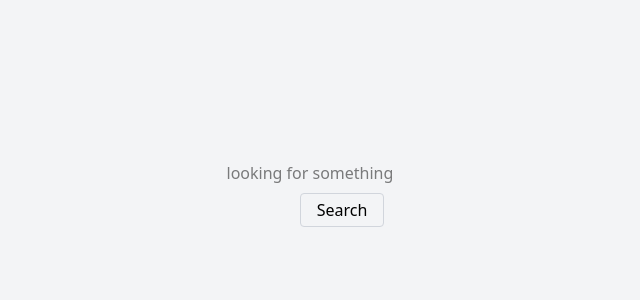
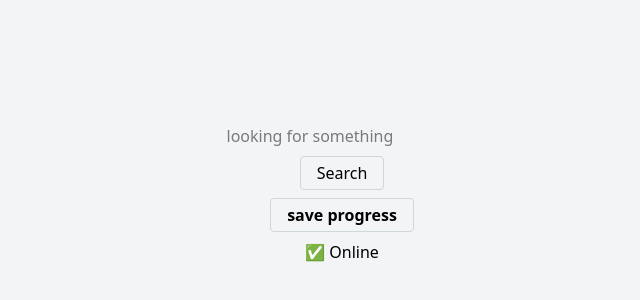
Before and after one commit to FHsm97/search-input, a React (Vite) app: page / in a window 1280 px wide. Shown: the part 238-538 px from the top of the page, without its empty margins (298-938 px from the left). Built offline with nearby package versions, Linux system fonts and the light colour scheme.

Commit message:
S5-E8&9-custome hook-status online

```diff
--- a/src/App.jsx
+++ b/src/App.jsx
@@ -1,12 +1,16 @@
-import { useRef, useState } from 'react'
+import { useEffect, useRef, useState } from 'react'
 import reactLogo from './assets/react.svg'
 import viteLogo from '/vite.svg'
 import './App.css'
 import MyInput from './component/Myinput'
+import SaveProgress from './component/SaveProgress'
+import StatusUserOnline from './component/StatusUserOnline'
 
 function App() {
 
   const searchRef = useRef(null)
+
+
 
   const handleFocus = () => {
 
@@ -16,6 +20,8 @@ function App() {
   }
 
 
+
+
   return (
     <>
       <div className='bg-gray-100'>
@@ -23,14 +29,15 @@ function App() {
         <div className='flex items-center justify-center h-screen'>
           <div className='space-y-2'>
 
-            <MyInput myref={searchRef}/>
+            <MyInput myref={searchRef} />
 
 
             <nav>
               <button className='border border-gray-300 px-4 py-1 rounded' onClick={handleFocus}>Search</button>
             </nav>
 
-
+            <SaveProgress/>
+            <StatusUserOnline/>
 
           </div>
         </div>
--- /dev/null
+++ b/src/component/SaveProgress.jsx
@@ -0,0 +1,31 @@
+import { useEffect, useState } from "react";
+import useOnlineStatus from "../hooks/useOnlineStatus";
+
+
+
+
+
+export default function SaveProgress() {
+
+
+   const isOnline=useOnlineStatus()
+
+
+    const progressHandler = () => {
+
+
+        console.log('save progress');
+
+
+    }
+
+    return (
+        <button onClick={progressHandler} disabled={!isOnline} className={`font-bold border border-gray-300 px-4 py-1 rounded ${isOnline ? '' : 'opacity-50'}`}>
+            {isOnline ? 'save progress' : 'Reconecting...'}
+        </button>
+
+    )
+
+
+
+}
--- /dev/null
+++ b/src/component/StatusUserOnline.jsx
@@ -0,0 +1,24 @@
+import { useEffect, useState } from "react";
+import useOnlineStatus from "../hooks/useOnlineStatus";
+
+
+
+
+export default function StatusUserOnline() {
+
+    const isOnline=useOnlineStatus();
+
+    return(
+        <div>
+            {isOnline?'✅ Online':'❌ Offline'}
+        </div>
+    )
+
+
+
+
+
+
+
+
+}
--- /dev/null
+++ b/src/hooks/useOnlineStatus.jsx
@@ -0,0 +1,38 @@
+import { useEffect, useState } from "react";
+
+
+export default function useOnlineStatus() {
+
+    const [isOnline, setIsInline] = useState(true)
+
+    useEffect(() => {
+
+        function handleOnline() {
+
+            setIsInline(true)
+
+        }
+
+        function handleOffline() {
+
+            setIsInline(false)
+
+        }
+
+        window.addEventListener('online', handleOnline);
+        window.addEventListener('offline', handleOffline);
+
+        return () => {
+
+            window.removeEventListener('online', handleOnline)
+            window.removeEventListener('offline', handleOffline)
+        }
+
+    }, [])
+
+
+    return isOnline;
+
+
+
+}
```
